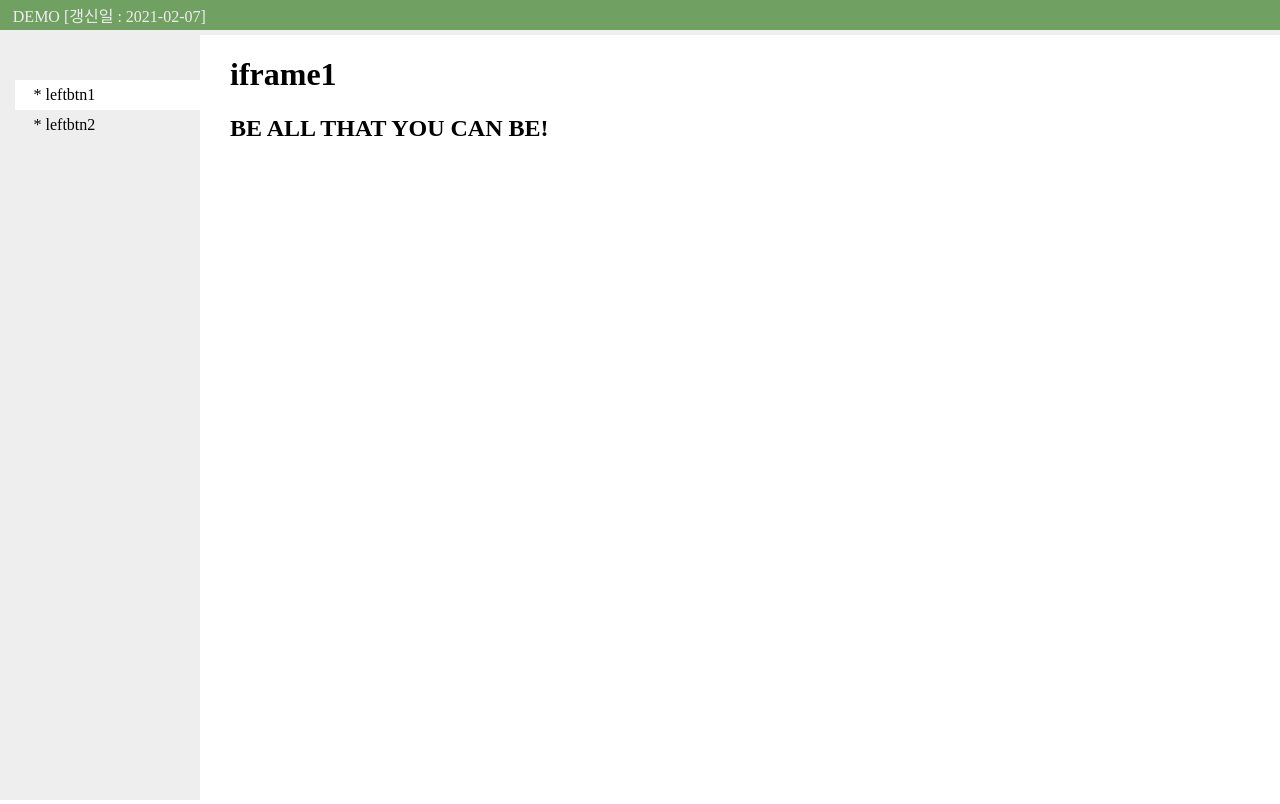
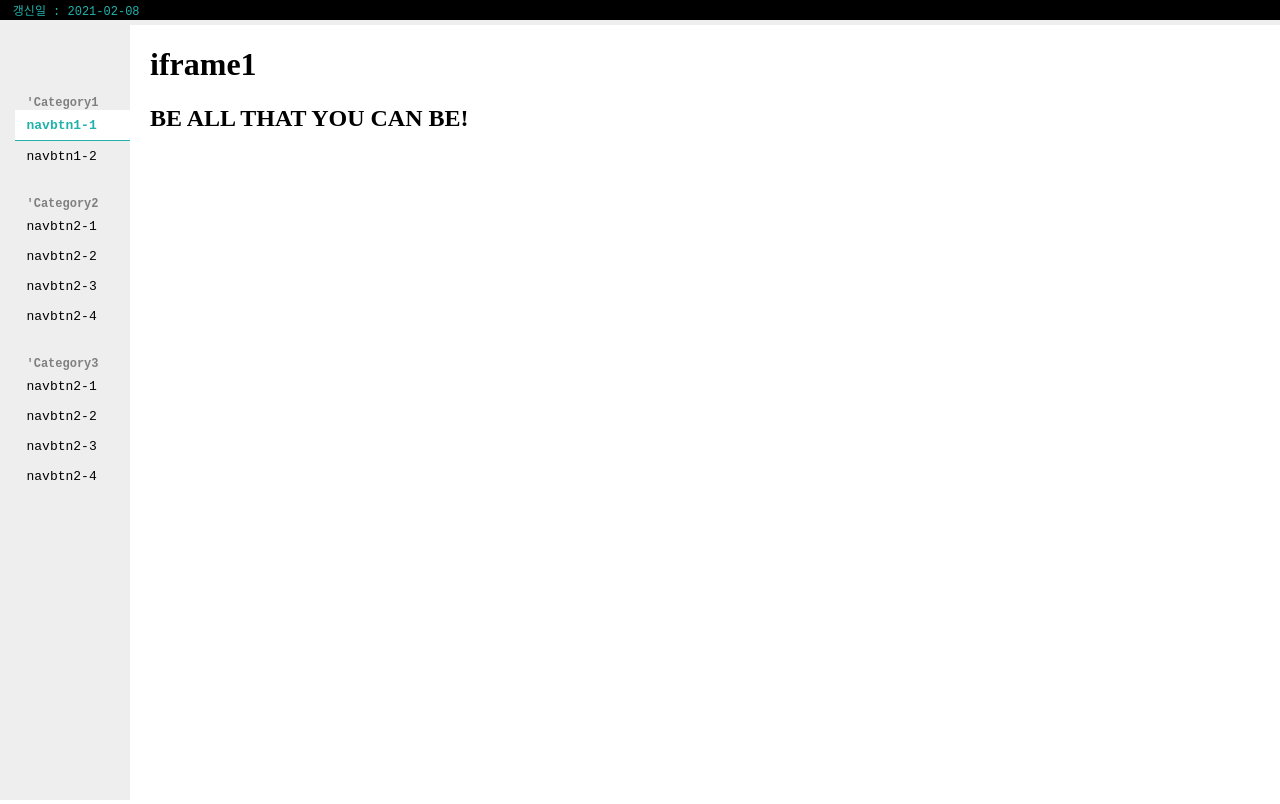
Before and after one commit to noelfania/nodlfania_index, a plain HTML site: page index.html in a window 1280 px wide. Drawn offline with Linux system fonts and the light colour scheme.

Commit message:
Update index.html

```diff
--- a/index.html
+++ b/index.html
@@ -5,48 +5,69 @@
     <style>
         *{
             margin:0;
+            font-family: monospace;
         }
         html, body{
             height:100%;
         }
         .body{
             display:grid;
-            grid-template-columns: 200px auto;
-            grid-template-rows: 30px auto;
+            grid-template-columns: minmax(120px,130px) auto;
+            grid-template-rows: 20px auto;
             grid-template-areas:
                 "abody abody"
                 "bbody cbody";
         }
             .body header{
                 grid-area: abody;
-                background-color:  #71A063;
-                color :#eee;
+                /* background-color:  #71A063; */
+                background-color: black;
+                color :  lightseagreen;
                 display:grid;
                 padding-left: 1%;
                 place-items: center start;
+                font-size: small;
             }
             .body nav{
                 grid-area: bbody;
                 padding-top: 50px;
                 padding-left:15px;
+              /*   padding-right:15px; */
                 background-color: #eee;
+
             }
+
+                .category{
+                    display:grid;
+                    place-items: end start;
+                    height:30px;
+                    /* background-color: #516B82; */
+                    margin-top: 10px;
+                    border-radius: 0px 0 0 0;
+                    font-size: small;
+                    padding-left:10%;
+                    font-weight: bold;
+                    color : grey;
+                }
+
                 .btn{
                     display:grid;
                     place-items: center start;
                     height:30px;
                     background-color: #eee;
                     padding-left:10%;
+                    padding-right:10%;
                 }
                 .btn:hover{
                     background-color: white;
                     cursor: pointer;
-                    border-radius: 5px 0 0 0;
                 }
                 .clicked {
                     background-color: white;
+                    font-weight: bold;
                     /* border-radius: 5px 0 0 0; */
-                    /* border-left: thick solid #71A063; */
+                    color:lightseagreen;
+                    border-bottom: thin solid lightseagreen;
                 }
             .body section{
                 grid-area: cbody;
@@ -66,22 +87,51 @@
                     iframe{
                         height:100%;
                         width:98%;
-                        padding-left: 2%;
+                        padding-left: 1%;
                         border:none;
                     }
     </style>
     </head>
     <body class='body'>
         <header>
-            <span>DEMO [갱신일 : 2021-02-07]</span>
+            <span>갱신일 : 2021-02-08</span>
         </header>
         <nav>
-            <div class='btn' onclick='openPage("ifr1.html",this,event)'>
-                <span>* leftbtn1</span>
-            </div>
-            <div class='btn' onclick='openPage("ifr2.html",this,event)'>
-                <span>* leftbtn2</span>
-            </div>
+            <div class='category'>'Category1</div>
+                <div class='btn' onclick='openPage("ifr1.html",this,event)'>
+                    <span>navbtn1-1</span>
+                </div>
+                <div class='btn' onclick='openPage("ifr2.html",this,event)'>
+                    <span>navbtn1-2</span>
+                </div>
+
+            <div class='category'>'Category2</div>
+                <div class='btn' onclick='openPage("ifr2.html",this,event)'>
+                    <span>navbtn2-1</span>
+                </div>
+                <div class='btn' onclick='openPage("ifr2.html",this,event)'>
+                    <span>navbtn2-2</span>
+                </div>
+                <div class='btn' onclick='openPage("ifr2.html",this,event)'>
+                    <span>navbtn2-3</span>
+                </div>
+                <div class='btn' onclick='openPage("ifr2.html",this,event)'>
+                    <span>navbtn2-4</span>
+                </div>
+
+            <div class='category'>'Category3</div>
+                <div class='btn' onclick='openPage("ifr2.html",this,event)'>
+                    <span>navbtn2-1</span>
+                </div>
+                <div class='btn' onclick='openPage("ifr2.html",this,event)'>
+                    <span>navbtn2-2</span>
+                </div>
+                <div class='btn' onclick='openPage("ifr2.html",this,event)'>
+                    <span>navbtn2-3</span>
+                </div>
+                <div class='btn' onclick='openPage("ifr2.html",this,event)'>
+                    <span>navbtn2-4</span>
+                </div>
         </nav>
 
         <section>
```
